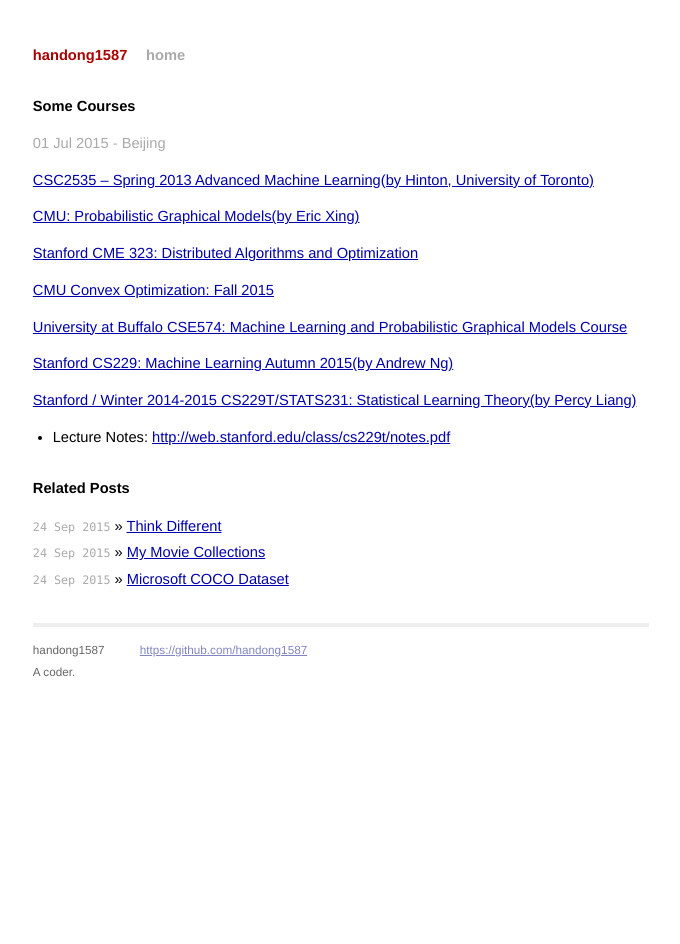
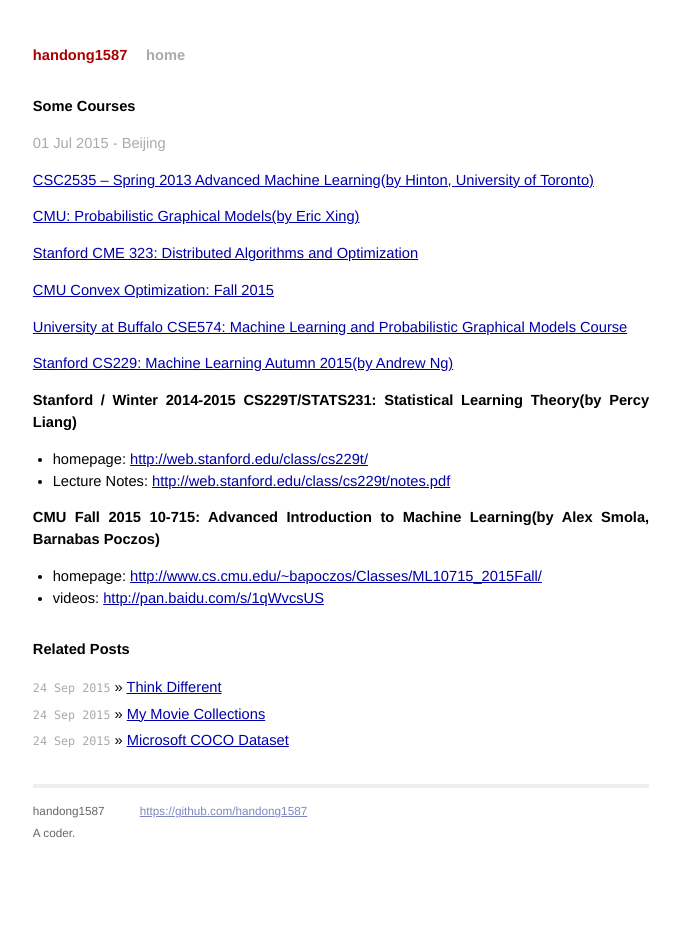
Before and after one commit to handong1587/handong1587.github.io, a Jekyll site: the page built from _posts/machine_learning/2015-07-01-some-courses.md, in a window 1280 px wide. Shown: the whole page, without its empty margins (299-979 px from the left). Built offline with Jekyll 4.4.1, drawn with Linux system fonts in a browser that asks for light colours; Markdown is read by kramdown in place of the engine named in the settings; comment, search, counter and statistics services are not loaded.

Commit message:
update md

```diff
--- a/_posts/machine_learning/2015-07-01-some-courses.md
+++ b/_posts/machine_learning/2015-07-01-some-courses.md
@@ -21,6 +21,12 @@
 
 [Stanford CS229: Machine Learning Autumn 2015(by Andrew Ng)](http://cs229.stanford.edu/)
 
-[Stanford / Winter 2014-2015 CS229T/STATS231: Statistical Learning Theory(by Percy Liang)](http://web.stanford.edu/class/cs229t/)
+**Stanford / Winter 2014-2015 CS229T/STATS231: Statistical Learning Theory(by Percy Liang)**
 
+- homepage: [http://web.stanford.edu/class/cs229t/](http://web.stanford.edu/class/cs229t/)
 - Lecture Notes: [http://web.stanford.edu/class/cs229t/notes.pdf](http://web.stanford.edu/class/cs229t/notes.pdf)
+
+**CMU Fall 2015 10-715: Advanced Introduction to Machine Learning(by Alex Smola, Barnabas Poczos)**
+
+- homepage: [http://www.cs.cmu.edu/~bapoczos/Classes/ML10715_2015Fall/](http://www.cs.cmu.edu/~bapoczos/Classes/ML10715_2015Fall/)
+- videos: [http://pan.baidu.com/s/1qWvcsUS](http://pan.baidu.com/s/1qWvcsUS)
```
Also changed, not shown: _posts/deep_learning/2015-08-26-object-detection-materials.md (+5 -0 lines), _posts/deep_learning/2015-08-27-rnn-and-lstm-materials.md (+6 -0 lines).
